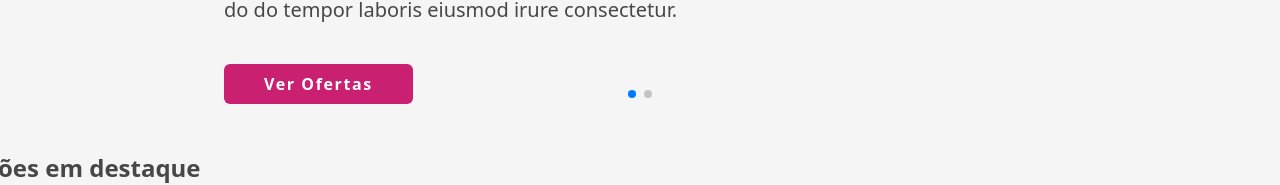
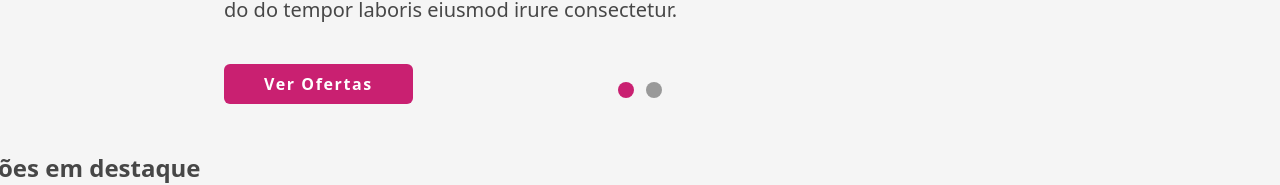
Before and after one commit to Antonio880/DripStore, a React (Vite) app in the folder drip-store/: page / in a window 1280 px wide. Shown: the part 488-673 px from the top of the page. Built offline with nearby package versions, Linux system fonts and the light colour scheme.

Commit message:
style: ajuste da cor do swiper

```diff
--- a/drip-store/package.json
+++ b/drip-store/package.json
@@ -32,5 +32,8 @@
     "typescript": "^5.2.2",
     "vite": "^5.3.4",
     "vite-plugin-svgr": "^4.2.0"
+  },
+  "resolutions": {
+    "styled-components": "^5"
   }
 }
--- a/drip-store/src/components/Carousel/Carousel.tsx
+++ b/drip-store/src/components/Carousel/Carousel.tsx
@@ -1,5 +1,4 @@
 import React from "react";
-import "./styles.css";
 import { Swiper, SwiperSlide } from "swiper/react";
 import "swiper/css";
 import "swiper/css/pagination";
@@ -26,7 +25,14 @@ const pages = [
 const Carousel: React.FC = () => {
   return (
     <div className="relative w-full">
-      <Swiper pagination={true} modules={[Pagination]}>
+      <Swiper pagination={true} modules={[Pagination]}
+      style={{
+        "--swiper-pagination-color": "#c92071",
+        "--swiper-pagination-bullet-inactive-color": "#999999",
+        "--swiper-pagination-bullet-inactive-opacity": "1",
+        "--swiper-pagination-bullet-size": "16px",
+        "--swiper-pagination-bullet-horizontal-gap": "6px"
+      }}>
         {pages.map((page, index) => (
           <SwiperSlide key={index}>
             <div className="cursor-pointer flex flex-col md:flex-row justify-evenly bg-[#F5F5F5] w-full md:px-28">
--- a/drip-store/src/components/Carousel/styles.css
+++ /dev/null
@@ -1,8 +0,0 @@
-/* Swiper Pagination Bullet Style */
-.swiper-pagination-bullet {
-    background: #FFB31F; /* Cor primária */
-  }
-
-  .swiper-pagination-bullet-active {
-    background: #e2a834; /* Cor primária quando ativo */
-  }
--- a/drip-store/src/pages/DetailsPage.tsx
+++ b/drip-store/src/pages/DetailsPage.tsx
@@ -40,6 +40,12 @@ const DetailsPage: React.FC = () => {
             modules={[Navigation]}
             onSlideChange={() => console.log("slide change")}
             onSwiper={swiper => console.log(swiper)}
+            style={ {
+              "--swiper-navigation-size": "44px",
+              "--swiper-navigation-top-offset": "50%",
+              "--swiper-navigation-sides-offset": "10px",
+              "--swiper-navigation-color": "#474747"
+            }}
           >
             <SwiperSlide>
               <img
```
Also changed, not shown: 2 other files (tests, documents, lock files or other folders).
